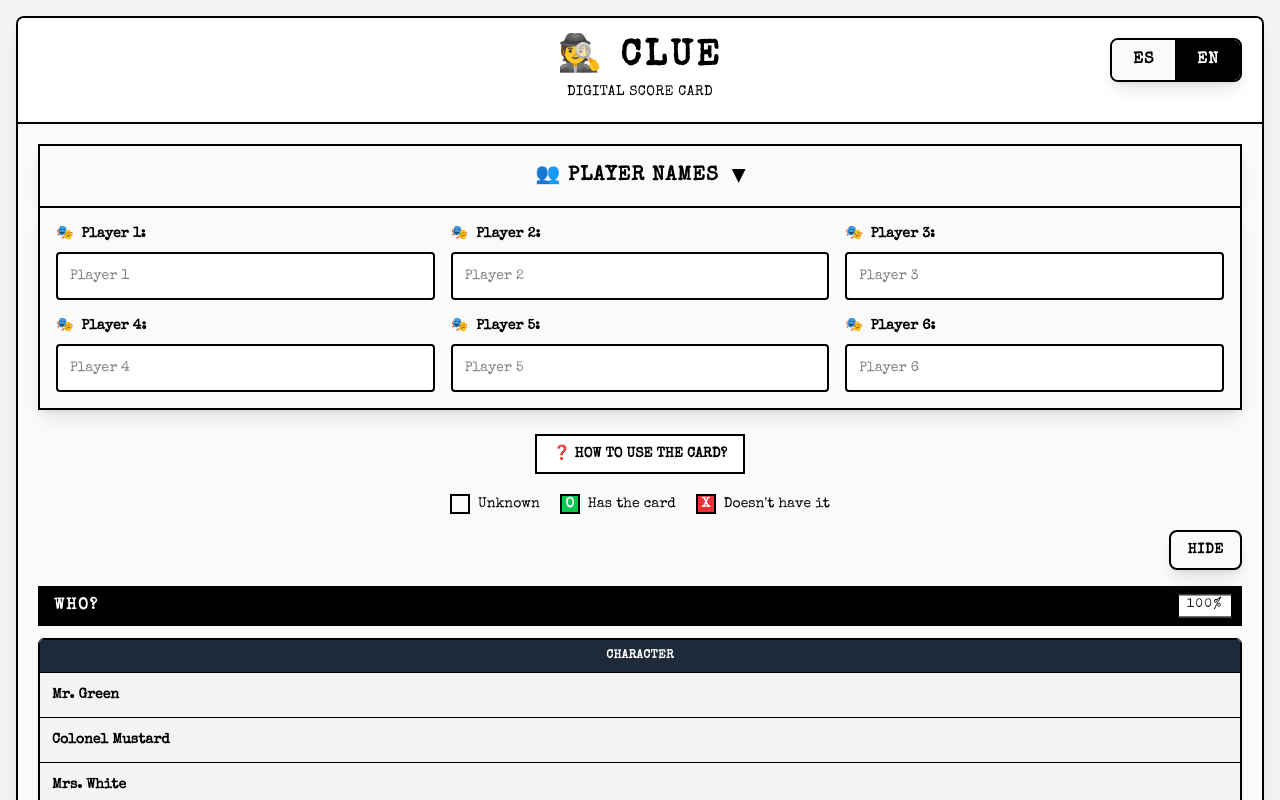
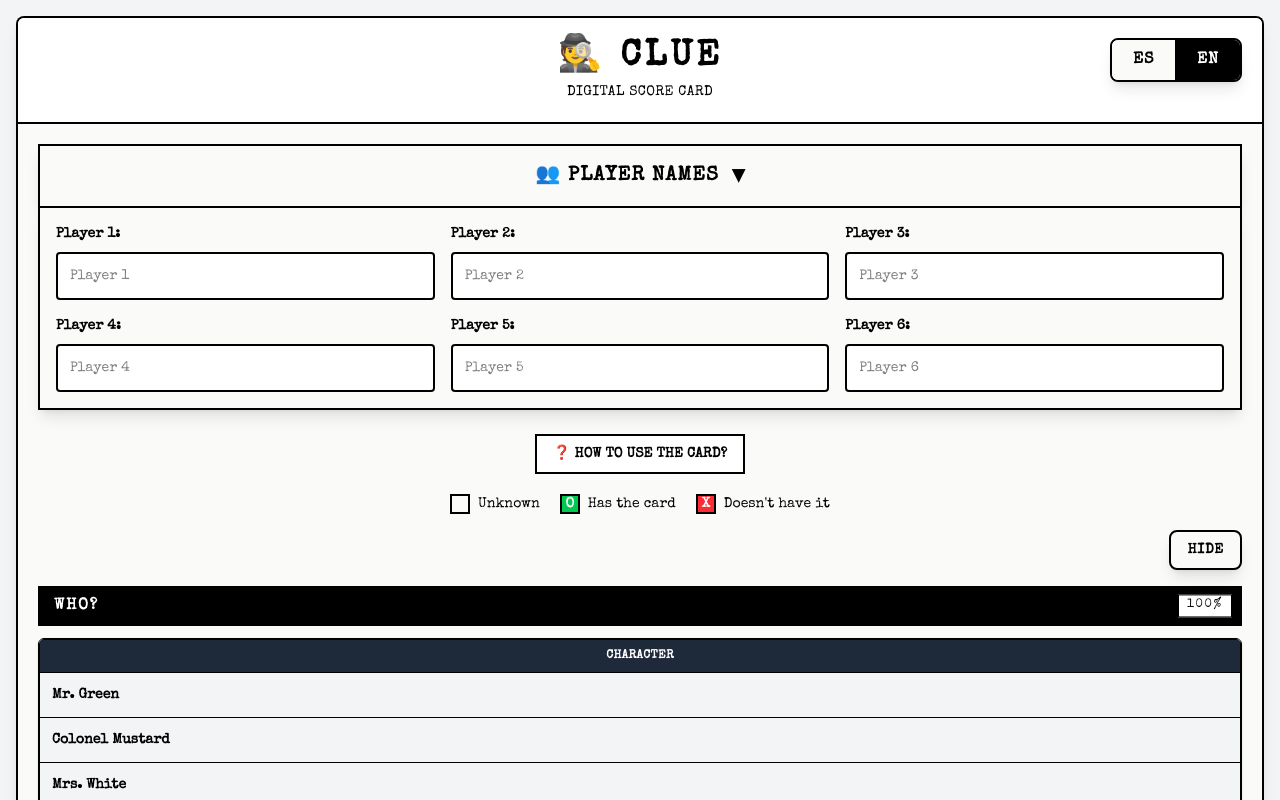
Before and after one commit to yorch/clue-digital-scorecard, a React (Vite) app: page / in a window 1280 px wide. Shown: the top 800 px of the page. Built offline with nearby package versions, Linux system fonts and the light colour scheme.

Commit message:
chore: Remove icons from Players section

```diff
--- a/src/components/PlayerNamesSection.jsx
+++ b/src/components/PlayerNamesSection.jsx
@@ -28,8 +28,7 @@
       <div className="grid grid-cols-1 md:grid-cols-2 lg:grid-cols-3 gap-4">
         {PLAYER_NUMBERS.map((playerNum) => (
           <div key={playerNum} className="flex flex-col gap-2">
-            <label className="font-bold text-black text-sm font-typewriter flex items-center gap-2">
-              <span className="text-sm">🎭</span>
+            <label className="font-bold text-black text-sm font-typewriter">
               {t(`player${playerNum}Label`)}
             </label>
             <input
```
